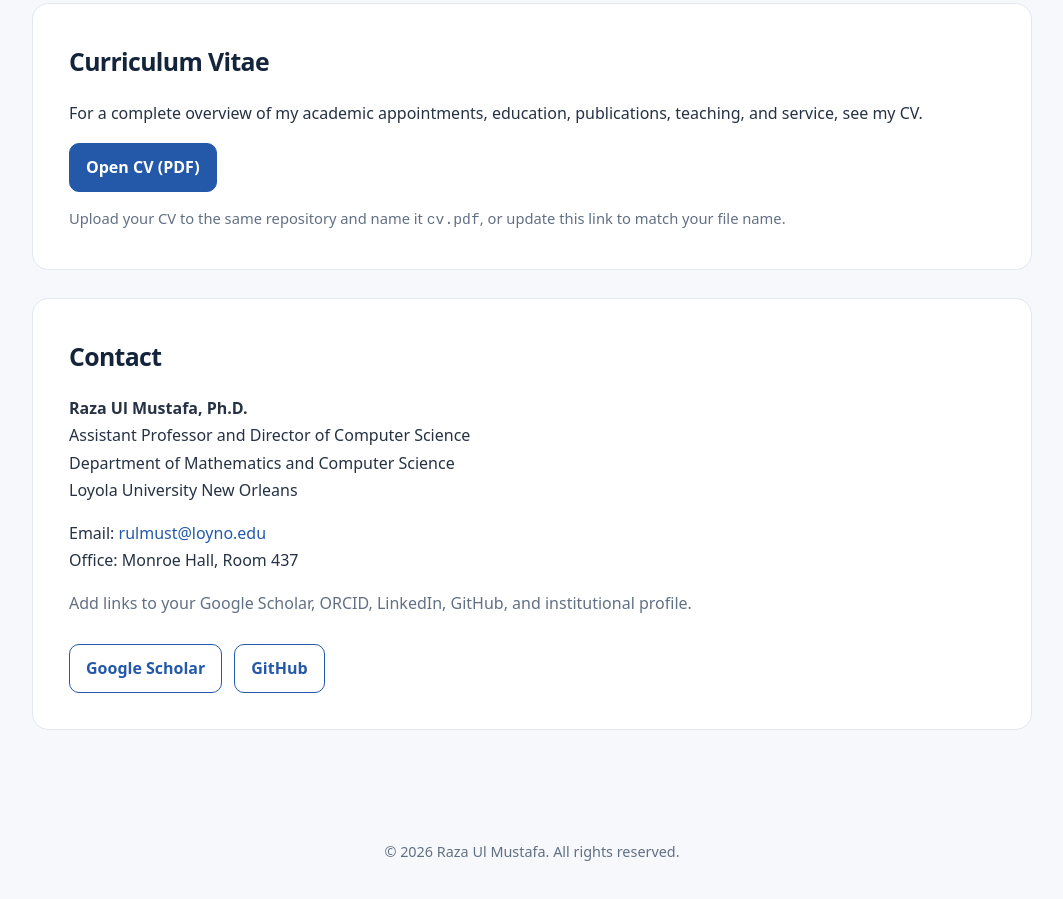
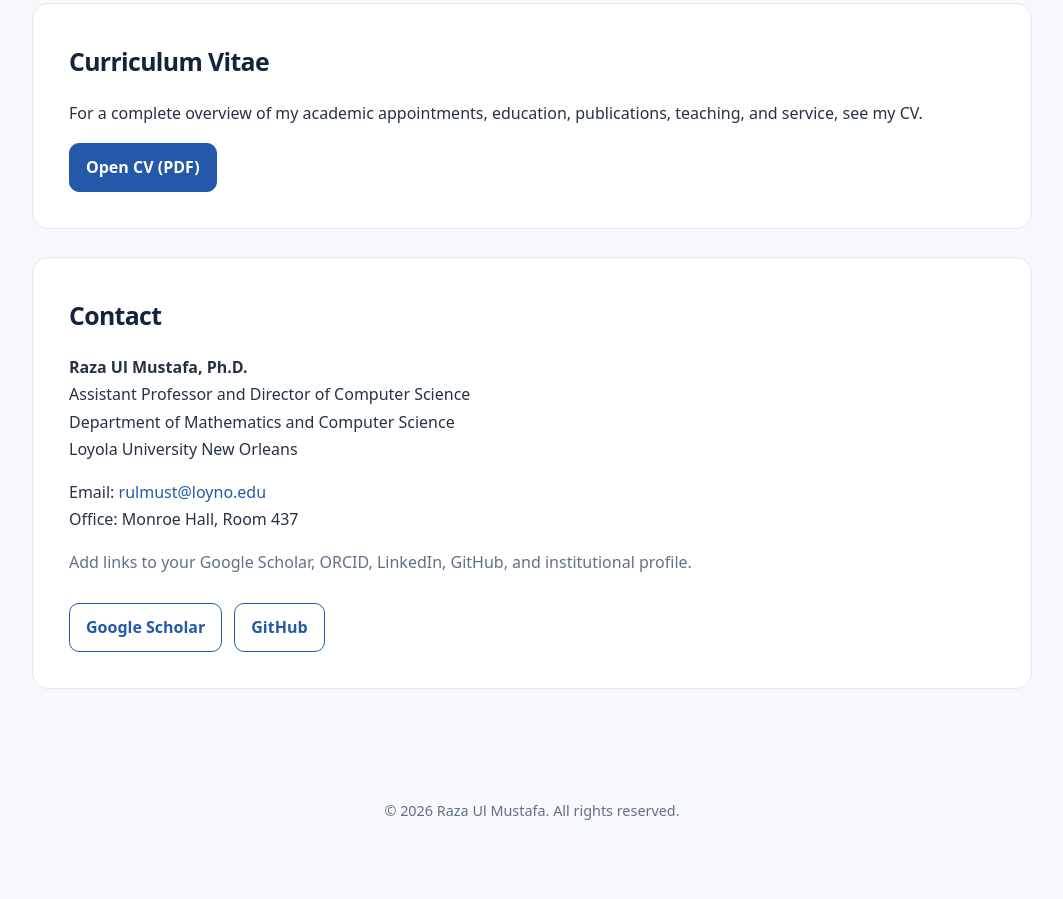
Before and after one commit to rulmustafa/rulmustafa.github.io, a plain HTML site: page index.html in a window 1280 px wide. Shown: the part 2394-3293 px from the top of the page, without its empty margins (108-1171 px from the left). After the commit the page ends 3272 px from the top, so only its background shows below. Drawn offline with Linux system fonts and the light colour scheme.

Commit message:
Add files via upload

```diff
--- a/index.html
+++ b/index.html
@@ -128,7 +128,7 @@
           </p>
           <div class="actions">
             <a class="button primary" href="#research">Explore Research</a>
-            <a class="button secondary" href="cv.pdf">View CV (PDF)</a>
+            <a class="button secondary" href="raza.pdf">View CV (PDF)</a>
           </div>
         </div>
         <div class="portrait" aria-label="Photo placeholder">
@@ -229,10 +229,8 @@
         <div class="section-card">
           <h2>Curriculum Vitae</h2>
           <p>For a complete overview of my academic appointments, education, publications, teaching, and service, see my CV.</p>
-          <a class="button primary" href="cv.pdf">Open CV (PDF)</a>
-          <p class="muted" style="margin: 14px 0 0; font-size: .92rem;">
-            Upload your CV to the same repository and name it <code>cv.pdf</code>, or update this link to match your file name.
-          </p>
+          <a class="button primary" href="raza.pdf">Open CV (PDF)</a>
+
         </div>
       </section>
 
```
